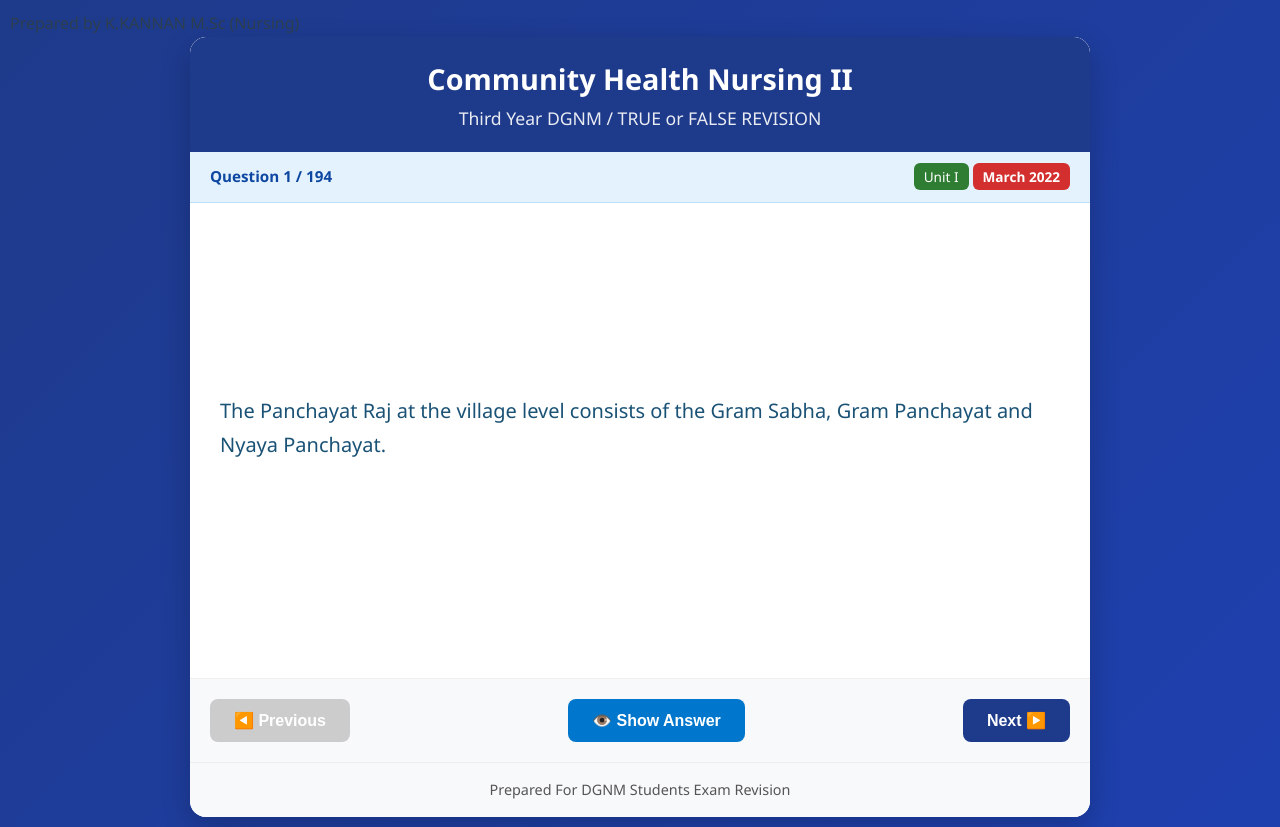
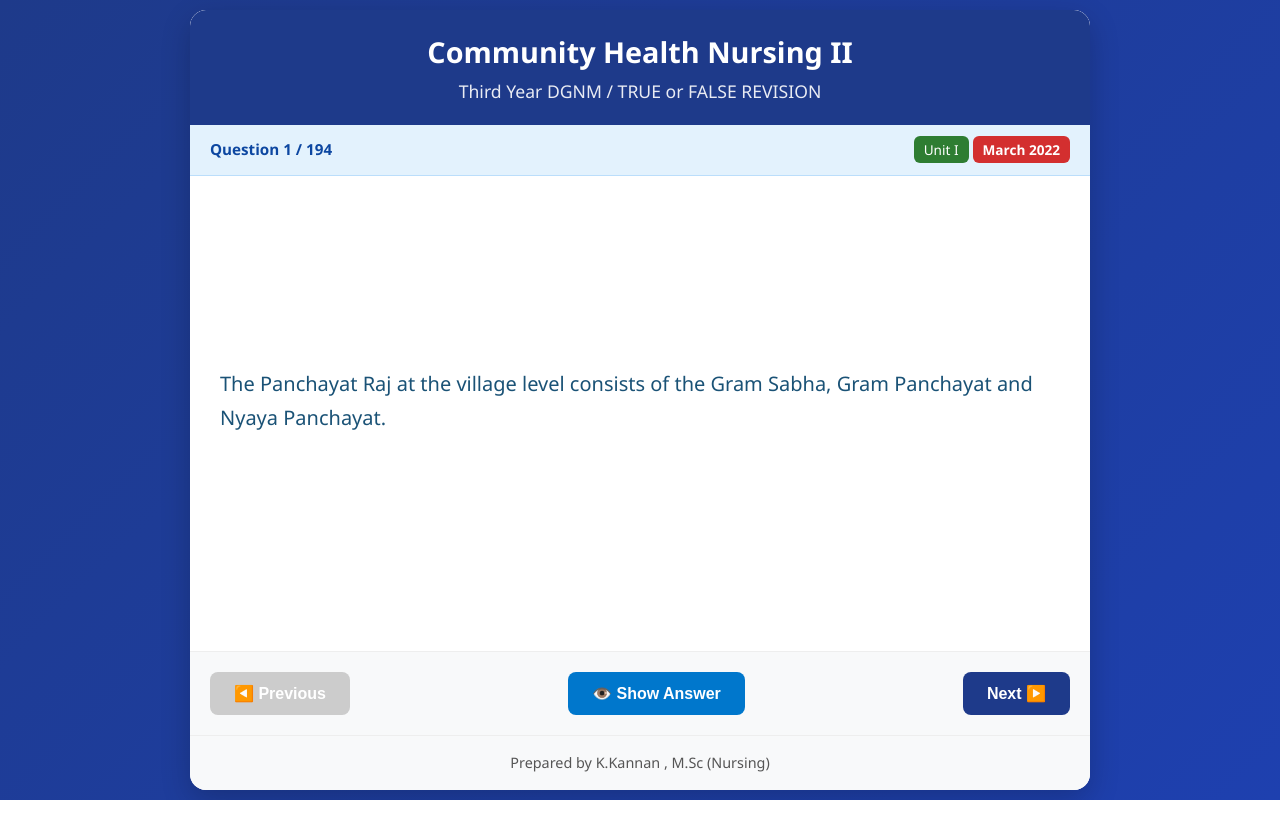
Before and after one commit to kannagobi69-art/community-health-nursing-quiz, a plain HTML site: page index.html in a window 1280 px wide. After the commit the page ends 800 px from the top, so only its background shows below. Drawn offline with Linux system fonts and the light colour scheme.

Commit message:
Update index.html

```diff
--- a/index.html
+++ b/index.html
@@ -4,7 +4,7 @@
   <meta charset="UTF-8" />
   <meta name="viewport" content="width=device-width, initial-scale=1.0"/>
   <title>Community Health Nursing II | GNM Exam Revision</title>
- <p> Prepared by K.KANNAN M.Sc (Nursing) </p>
+
   <style>
     * {
       margin: 0;
@@ -189,7 +189,7 @@
 
     <!-- Footer -->
     <footer>
-      <p>Prepared For DGNM Students Exam Revision</p>
+      <p>Prepared by K.Kannan , M.Sc (Nursing)</p>
     </footer>
   </div>
 
```
